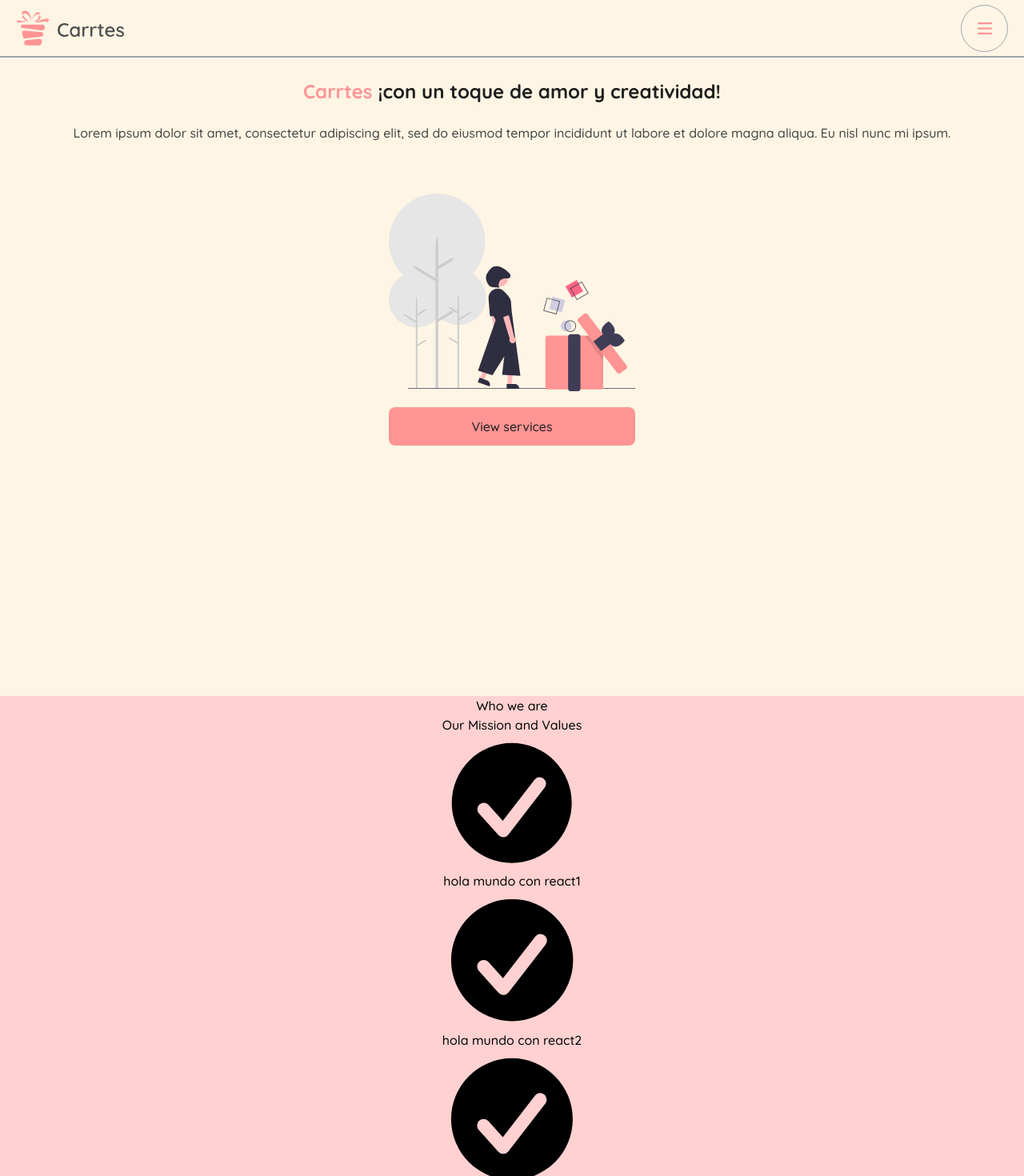
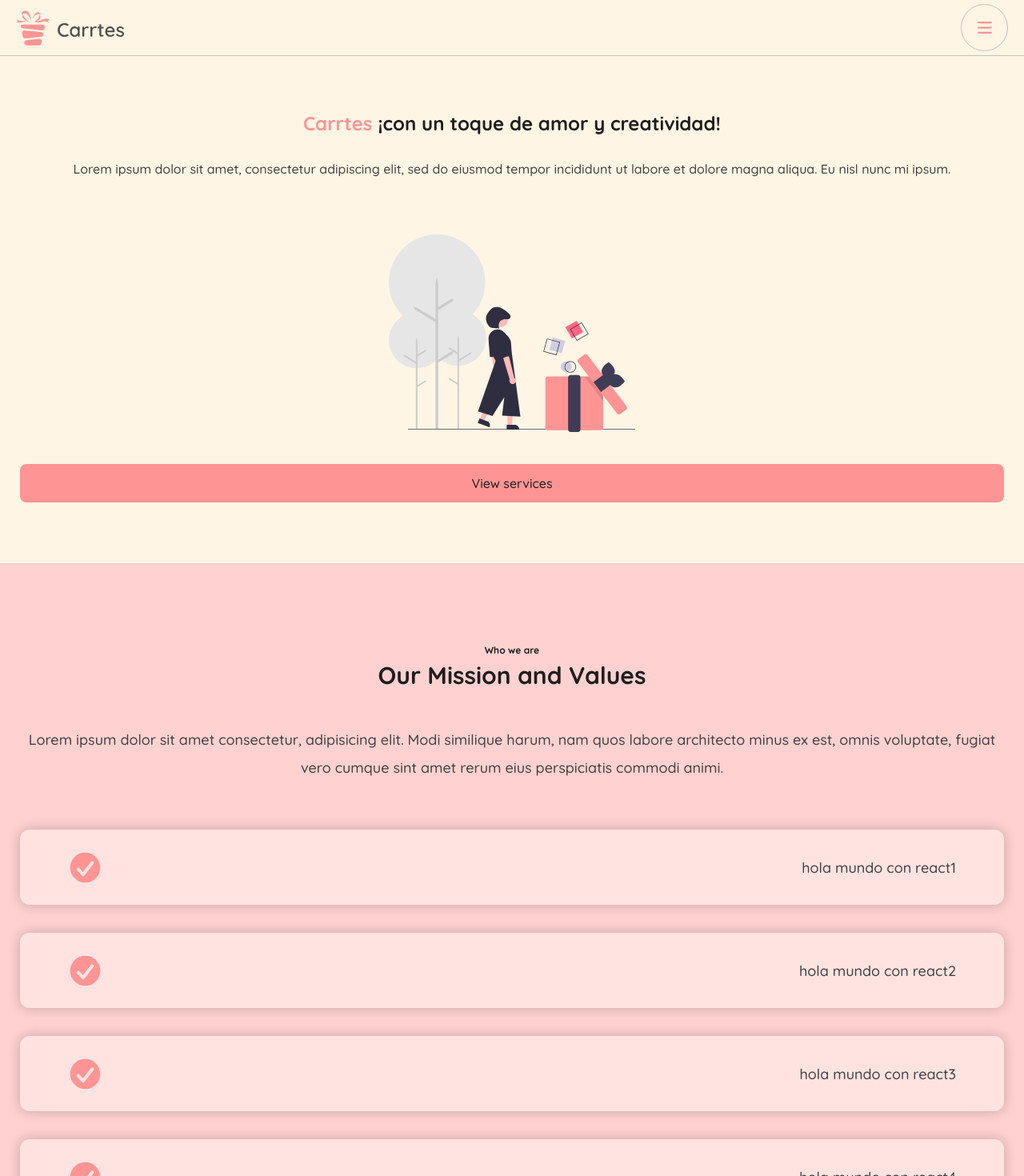
Before and after one commit to byLugos/Carrtes, a Next.js app: page / in a window 1280 px wide. Shown: the top 1470 px of the page at 80% size. Built offline with nearby package versions, Linux system fonts and the light colour scheme.

Commit message:
Update UI section 'Who we are'

```diff
--- a/src/app/page.tsx
+++ b/src/app/page.tsx
@@ -3,11 +3,10 @@ import React from "react";
 //import components
 import { WhoWeAre } from "./ui/Components/Home/WhoWeAre/WhoWeAre";
 
-
 export default function Home() {
   return (
     <React.Fragment>
-      <main className="w-full h-screen bg-whiteBg flex justify-start items-center flex-col">
+      <main className="w-full h-auto py-[40px] bg-whiteBg flex justify-start items-center flex-col px-[25px]">
         <div className="w-full flex flex-col mt-7 gap-6 text-center">
           <h1 className="text-hardRose font-bold text-2xl">
             Carrtes
@@ -16,21 +15,23 @@ export default function Home() {
               ¡con un toque de amor y creatividad!{" "}
             </span>
           </h1>
-          <p className="text-textParagraph">
+          <p className="text-textParagraph leading-[35px] font-medium">
             {" "}
             Lorem ipsum dolor sit amet, consectetur adipiscing elit, sed do
             eiusmod tempor incididunt ut labore et dolore magna aliqua. Eu nisl
             nunc mi ipsum.{" "}
           </p>
         </div>
-        <div className="flex flex-col mt-16 items-center gap-5">
-          <img src="./assetsHome/MainLogo.svg"></img>
-          <button className="w-[100%] h-12 bg-hardRose text-textTitle cursor-pointer rounded-lg">
+        <div className="flex flex-col mt-16 items-center gap-5 w-full">
+          <figure>
+            <img src="./assetsHome/MainLogo.svg" alt="Logo de Carrtes"/>
+          </figure>
+          <button className="w-[100%] h-12 mb-9 bg-hardRose text-textTitle cursor-pointer rounded-lg mt-5">
             View services
           </button>
         </div>
       </main>
-      <WhoWeAre/>
+      <WhoWeAre />
     </React.Fragment>
   );
 }
--- a/src/app/ui/Components/Home/WhoWeAre/WhoWeAre.tsx
+++ b/src/app/ui/Components/Home/WhoWeAre/WhoWeAre.tsx
@@ -4,14 +4,24 @@ import { Tittle } from "@/app/ui/Global/tittle";
 
 const WhoWeAre = () => {
   return (
-    <section className=" bg-mediumRose flex flex-col items-center justify-center">
-        <Tittle subTittle="Who we are" tittle="Our Mission and Values"/>
-      {whoWeAreD.map((item, i) => (
-        <div className="" key={i}>
-          <CheckCircleIcon />
-          <p>{item.text}</p>
-        </div>
-      ))}
+    <section className=" bg-mediumRose flex flex-col items-center justify-center py-[100px] px-[25px] gap-[40px]">
+      <Tittle subTittle="Who we are" tittle="Our Mission and Values" />
+      <p className="text-textParagraph text-[18px] font-medium leading-[35px] text-center">
+        Lorem ipsum dolor sit amet consectetur, adipisicing elit. Modi similique
+        harum, nam quos labore architecto minus ex est, omnis voluptate, fugiat
+        vero cumque sint amet rerum eius perspiciatis commodi animi.
+      </p>
+      <div className="w-full flex flex-col gap-[35px] mt-[20px]">
+        {whoWeAreD.map((item, i) => (
+          <div
+            className="w-full h-[94px] bg-lightRose rounded-[12px] shadow-cards flex justify-between items-center px-[60px]"
+            key={i}
+          >
+            <CheckCircleIcon className="size-[43px] text-hardRose"/>
+            <p className="text-textParagraph text-[18px] ">{item.text}</p>
+          </div>
+        ))}
+      </div>
     </section>
   );
 };
--- a/src/app/ui/Global/navbar.tsx
+++ b/src/app/ui/Global/navbar.tsx
@@ -15,7 +15,7 @@ const Navbar = () => {
   };
 
   return (
-    <nav className="w-full h-[70px] bg-whiteBg fixed top-0 ">
+    <nav className="w-full h-[70px] bg-whiteBg fixed top-0 border-b-[1px] border-secondGray">
       <div className="px-5 h-full flex items-center justify-between">
         <figure>
           <img
@@ -24,7 +24,7 @@ const Navbar = () => {
           />
         </figure>
         <span
-          className=" w-[59px] h-[59px] flex justify-center border border-gray-400 rounded-[100%] cursor-pointer"
+          className=" w-[59px] h-[59px] flex justify-center border border-secondGray rounded-[100%] cursor-pointer"
           onClick={toggleMenu}
         >
           <Bars3Icon className="w-[24px] text-hardRose" />
@@ -35,9 +35,10 @@ const Navbar = () => {
           toggle ? "vissible" : "hidde"
         }`}
       >
-        <div className="w-[300px] h-full bg-whiteBg"><hr className="border-t-4 border-gray-400"></hr></div>
+        <div className="w-[300px] h-full bg-whiteBg">
+          <h1 className="text-textParagraph hover:text-hardRose">Servicios</h1>
+        </div>
       </div>
-      <hr className="border-t-2 border-gray-400"></hr>
     </nav>
   );
 };
--- a/src/app/ui/Global/tittle.tsx
+++ b/src/app/ui/Global/tittle.tsx
@@ -1,11 +1,17 @@
 import React from "react";
 
-const Tittle = ({subTittle, tittle}:{subTittle:String,tittle:String})=> {
+const Tittle = ({
+  subTittle,
+  tittle,
+}: {
+  subTittle: String;
+  tittle: String;
+}) => {
   return (
-    <React.Fragment>
-      <h6>{subTittle}</h6>
-      <h3>{tittle}</h3>
-    </React.Fragment>
+    <div className="flex flex-col justify-center w-full text-center">
+      <h6 className="text-textTitle text-[12px] font-semibold">{subTittle}</h6>
+      <h3 className="text-textTitle text-[30px] font-bold">{tittle}</h3>
+    </div>
   );
 };
 export { Tittle };
--- a/tailwind.config.ts
+++ b/tailwind.config.ts
@@ -20,7 +20,12 @@ const config: Config = {
         hardRose: "#FF9494",
         textTitle: "#1E1E1E",
         textParagraph: "#424242",
+        secondGray : "#C2C2C2",
+
       },
+      boxShadow :{
+        cards : '0 0 1rem rgba(0,0,0,0.22)'
+      }
     },
   },
   plugins: [],
```
